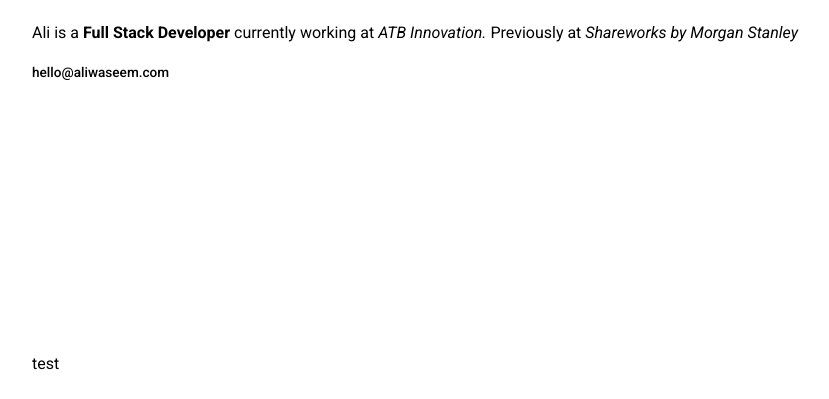
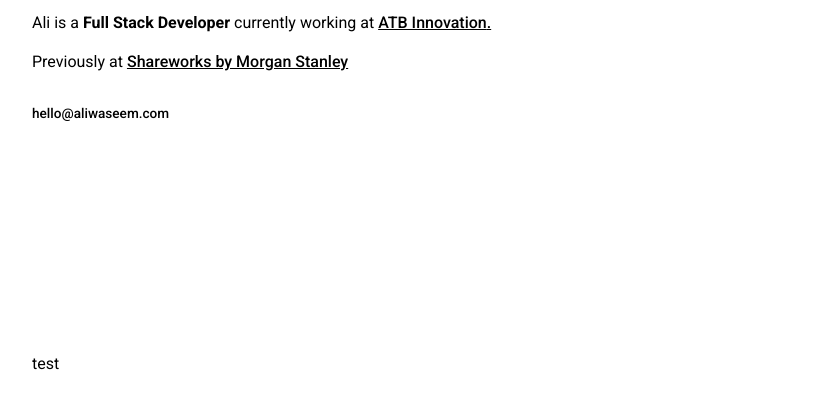
Before and after one commit to awaseem/aliw.ca, a Gatsby site: page / in a window 1280 px wide. Shown: the part 401-800 px from the top of the page, without its empty margins (16-845 px from the left). Built offline with nearby package versions, Linux system fonts and the light colour scheme; Gatsby itself is replaced by a stand-in of ours.

Commit message:
added styling to content

```diff
--- a/src/components/MainContent.tsx
+++ b/src/components/MainContent.tsx
@@ -12,6 +12,7 @@
 `
 
 const MainHeader = styled.h1`
+  font-size: 4rem;
   font-weight: 300;
 `
 
@@ -19,10 +20,22 @@
   font-weight: 500;
 `
 
+const TaglineContainer = styled.div`
+  margin-bottom: 1.75rem;
+`
+
 const EmailTag = styled.a`
   font-size: 0.85rem;
   font-weight: 500;
   color: ${colors.black};
+  cursor: pointer;
+`
+
+const JobLocationHref = styled.a`
+  font-weight: 500;
+  color: ${colors.black};
+  text-decoration: underline;
+  cursor: pointer;
 `
 
 export interface MainContentProps {
@@ -39,9 +52,15 @@
           Let's talk about <TechWeight>TypeScript.</TechWeight>
         </MainHeader>
       </HeadingContainer>
-      <p>
-        Ali is a <b>Full Stack Developer</b> currently working at <i>{currentJob}.</i> Previously at <i>{previousJob}</i>
-      </p>
+      <TaglineContainer>
+        <p>
+          Ali is a <b>Full Stack Developer</b> currently working at{' '}
+          <JobLocationHref onClick={() => undefined}>{currentJob}.</JobLocationHref>
+        </p>
+        <p>
+          Previously at <JobLocationHref>{previousJob}</JobLocationHref>
+        </p>
+      </TaglineContainer>
       <EmailTag>{email}</EmailTag>
     </StyledContainer>
   )
```
